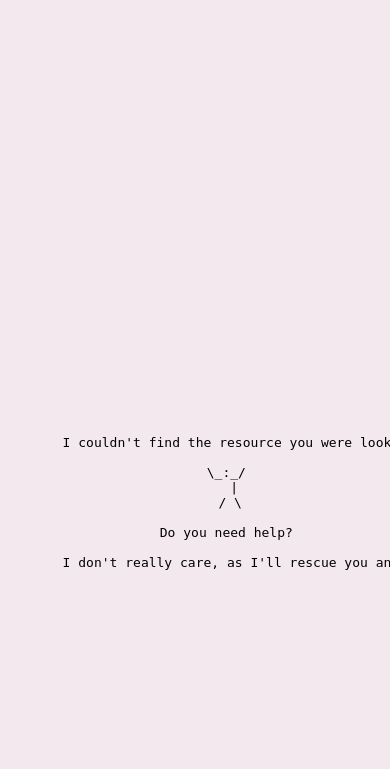
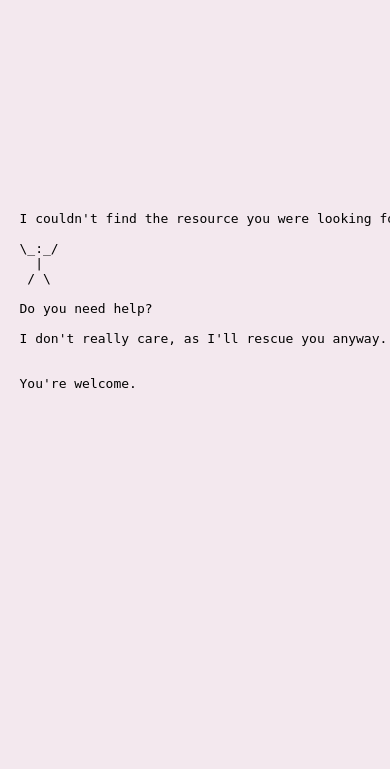
Before and after one commit to ShayanBahrainy/Scenes, a Python web app: template templates/404.html in a window 390 px wide; the page is wider, and only the part inside the window is pictured. Shown: the top 769 px of that part. After the commit the page ends 388 px from the top of that part, so only its background shows below. Run offline with Jinja, Linux system fonts and the light colour scheme; the template is opened without the code that fills it, so the values that code supplies are empty.

Commit message:
Make 404 page work on mobile

```diff
--- a/static/404.css
+++ b/static/404.css
@@ -10,10 +10,12 @@ pre {
 
 @media (max-width: 900px) {
     pre {
-        top: 50%;
-        left: 0%;
+        top: 25%;
+        left: 5%;
         width: 100%;
-        text-align: center;
         font-size: 1em;
+        margin: 0px;
+        padding: 0px;
+        text-align: start;
     }
 }
```
Also changed, not shown: templates/404.html (+9 -7 lines).
